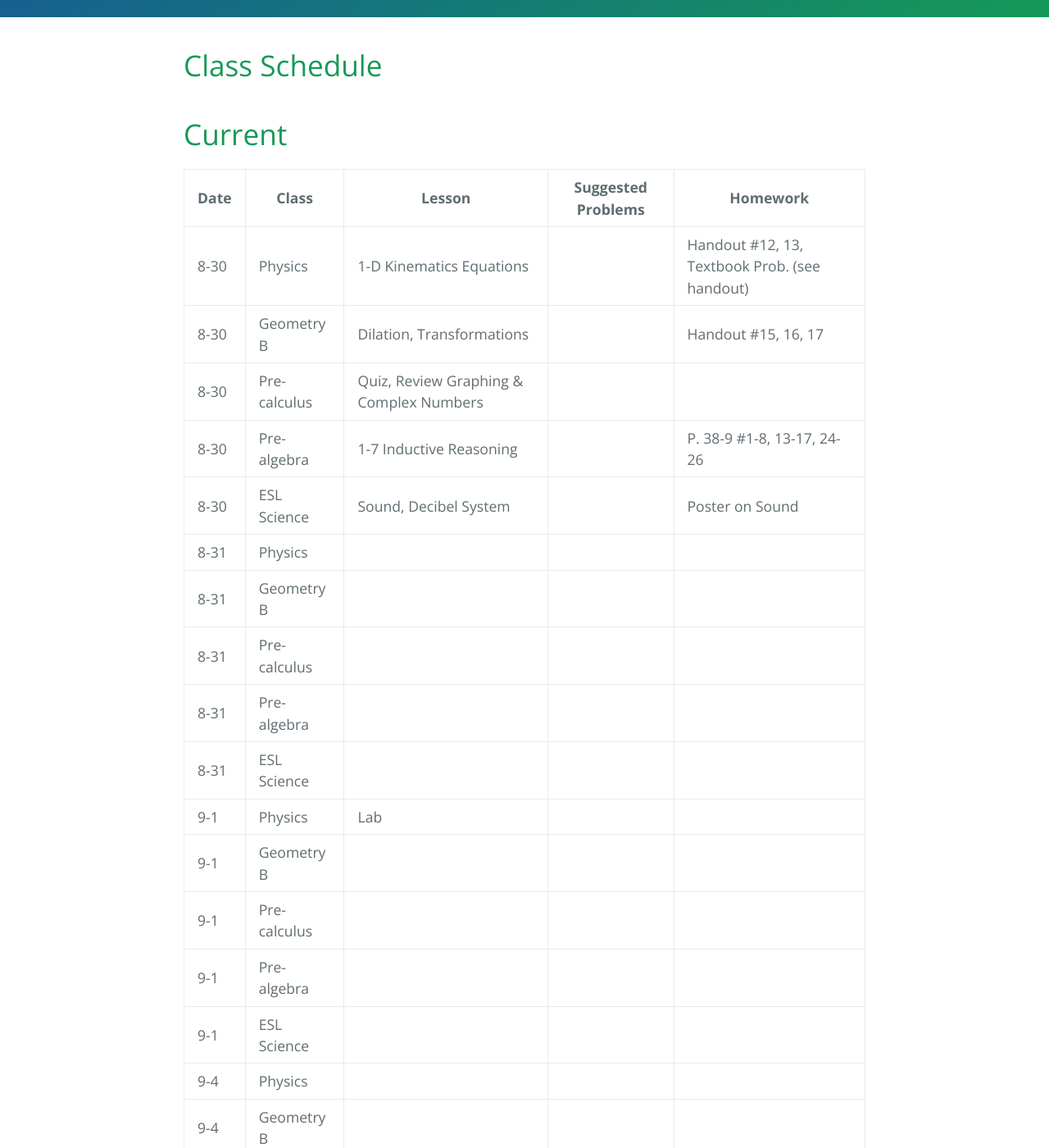
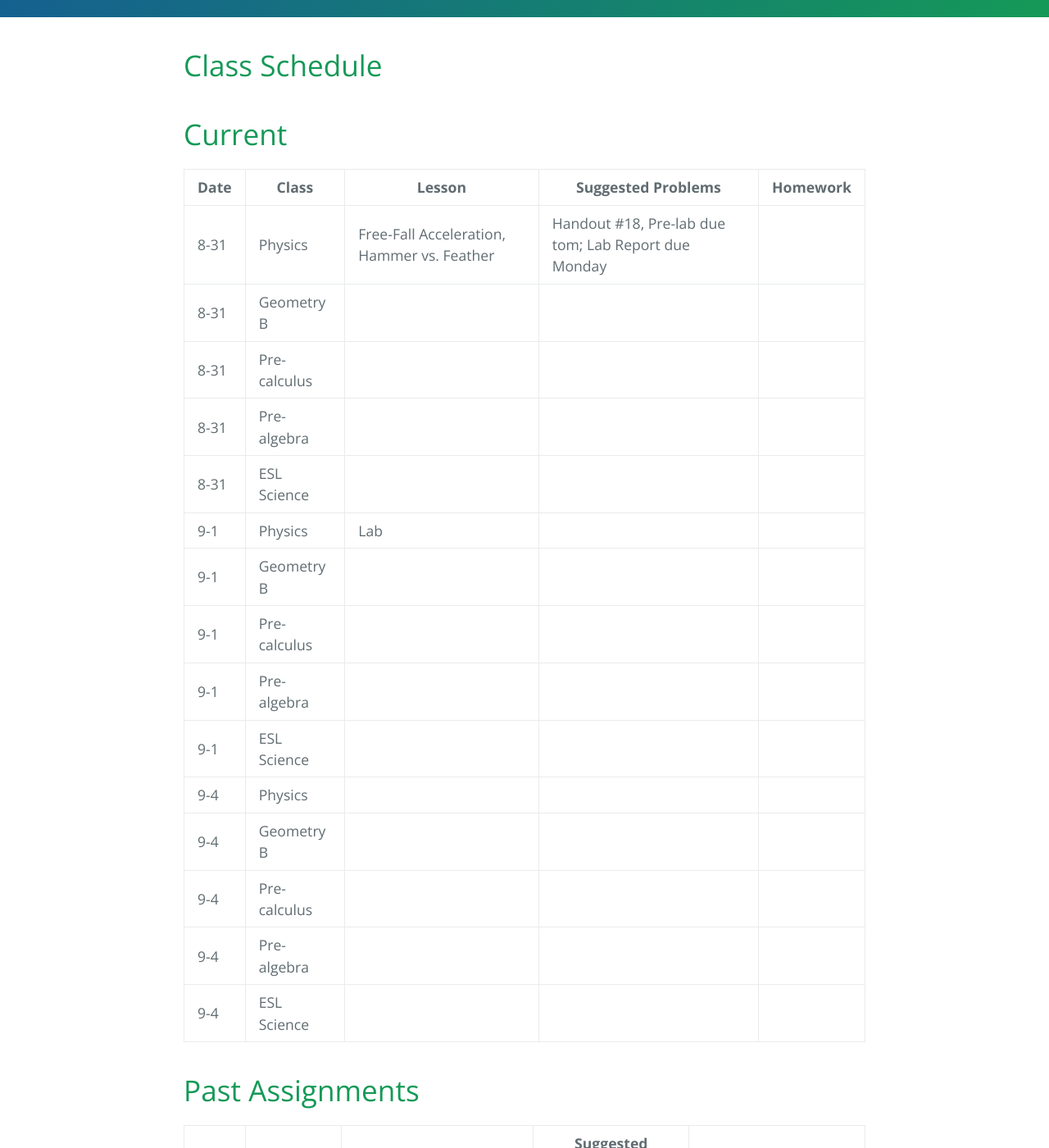
Before and after one commit to gpayoo/gpayoo, a Jekyll site: the page built from index.md, in a window 1280 px wide and 1400 px high, scrolled down 362 px. Shown: the whole window at 82% size. Built offline with Jekyll 4.4.1, drawn with Linux system fonts in a browser that asks for light colours; our own code applies the rules of GitHub Pages for plain Markdown files; some of the changed text lies outside the part shown.

Commit message:
Update index.md

```diff
--- a/index.md
+++ b/index.md
@@ -9,12 +9,7 @@ layout: default
 
 | Date | Class | Lesson | Suggested Problems | Homework |
 | ---- | ----- | ------ | -------- | ---
-| 8-30 | Physics | 1-D Kinematics Equations | |  Handout #12, 13, Textbook Prob. (see handout)
-| 8-30 | Geometry B | Dilation, Transformations | | Handout #15, 16, 17 |
-| 8-30 | Pre-calculus | Quiz, Review Graphing & Complex Numbers |  |
-| 8-30 | Pre-algebra | 1-7 Inductive Reasoning| | P. 38-9 #1-8, 13-17, 24-26 |
-| 8-30 | ESL Science | Sound, Decibel System | | Poster on Sound |
-| 8-31 | Physics |  | |
+| 8-31 | Physics | Free-Fall Acceleration, Hammer vs. Feather | Handout #18, Pre-lab due tom; Lab Report due Monday|
 | 8-31 | Geometry B |  | |  |
 | 8-31 | Pre-calculus |  |  |
 | 8-31 | Pre-algebra || | |
@@ -35,6 +30,11 @@ layout: default
 
 | Date | Class | Lesson | Suggested Problems | Homework |
 | ---- | ----- | ------ | -------- | ---
+| 8-30 | Physics | 1-D Kinematics Equations | |  Handout #12, 13, Textbook Prob. (see handout)
+| 8-30 | Geometry B | Dilation, Transformations | | Handout #15, 16, 17 |
+| 8-30 | Pre-calculus | Quiz, Review Graphing & Complex Numbers |  |
+| 8-30 | Pre-algebra | 1-7 Inductive Reasoning| | P. 38-9 #1-8, 13-17, 24-26 |
+| 8-30 | ESL Science | Sound, Decibel System | | Poster on Sound |
 | 8-29 | Physics | Acceleration |  | Handout #8,11,12,13 due Wed., Lab Report due 9/1
 | 8-29 | Geometry B | Quiz, 7-5 Using Proportional Relationships | | Handout #13|
 | 8-29 | Pre-calculus | P.6 Complex Numbers |  | Quiz Wed. on Sections P.1 to P.4, Handout #10 due Wed.
```
